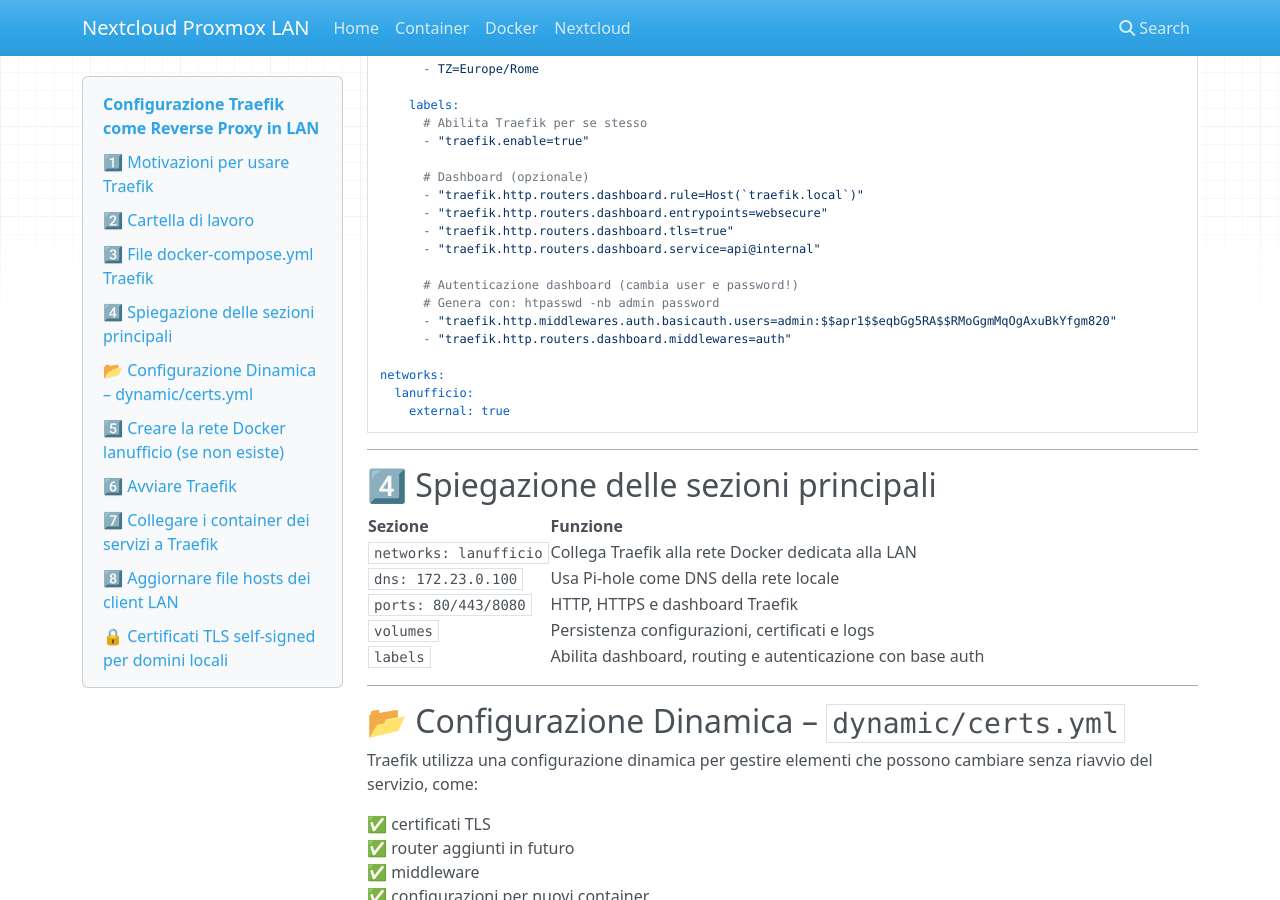
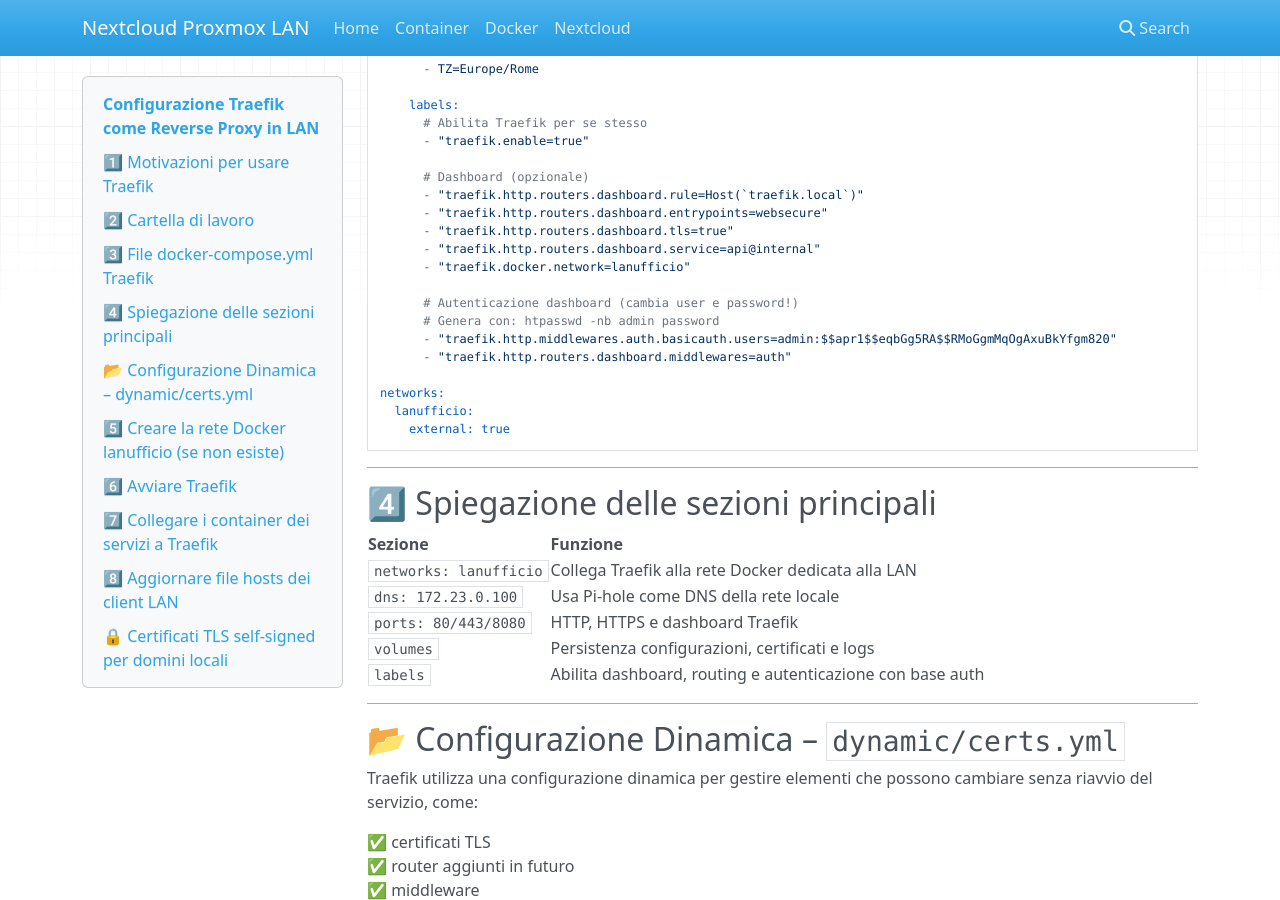
Before and after one commit to masilib/nextcloud-proxmox-lan, an MkDocs documentation site: the page built from docs/04-installazione-traefik.md, in a window 1280 px wide and 900 px high, scrolled down 1300 px. Built offline with MkDocs 1.6.1, drawn with Linux system fonts in a browser that asks for light colours; nearby versions of some CDN libraries.

Commit message:
Update 04-installazione-traefik.md

```diff
--- a/docs/04-installazione-traefik.md
+++ b/docs/04-installazione-traefik.md
@@ -74,6 +74,7 @@ services:
       - "traefik.http.routers.dashboard.entrypoints=websecure"
       - "traefik.http.routers.dashboard.tls=true"
       - "traefik.http.routers.dashboard.service=api@internal"
+      - "traefik.docker.network=lanufficio"
 
       # Autenticazione dashboard (cambia user e password!)
       # Genera con: htpasswd -nb admin password
```
